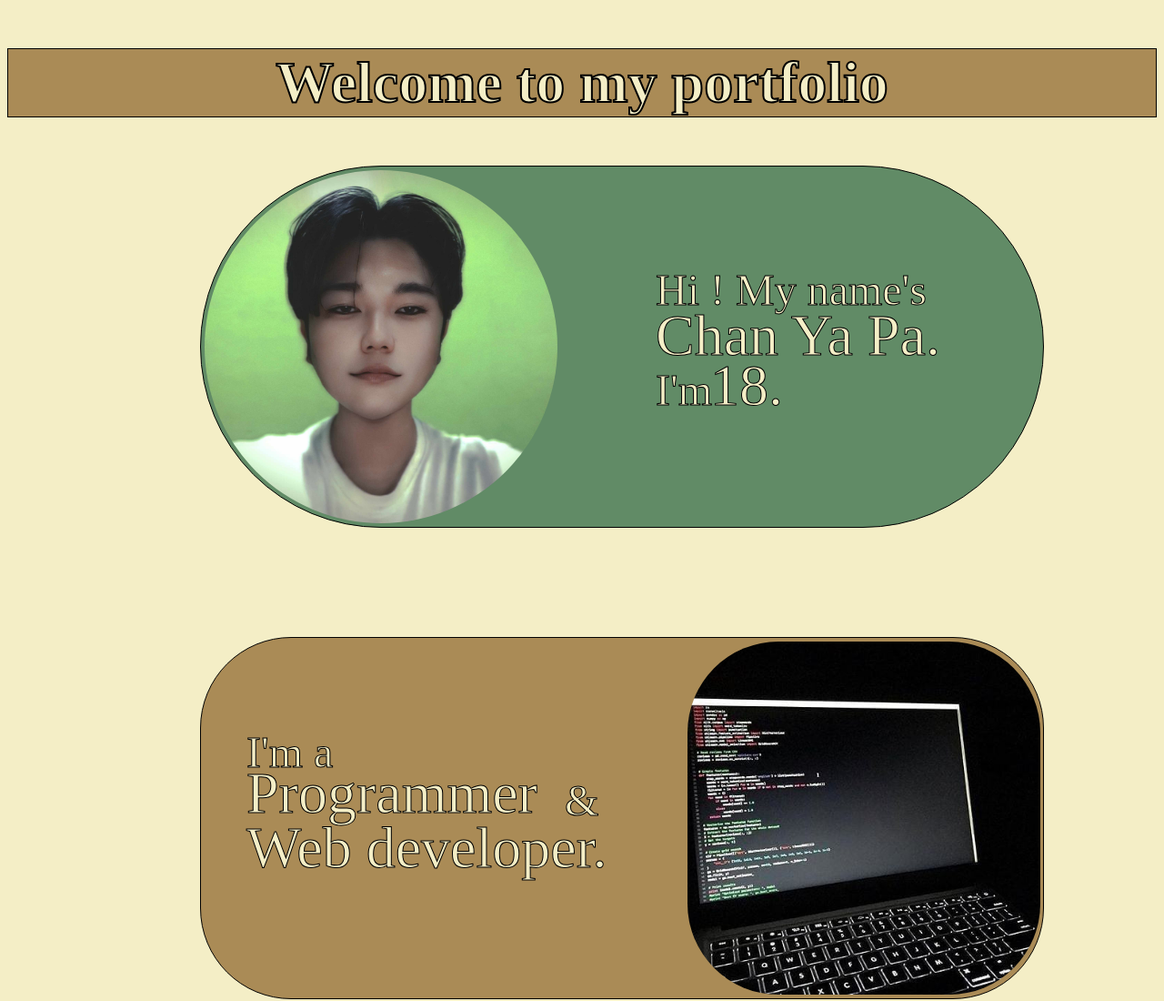
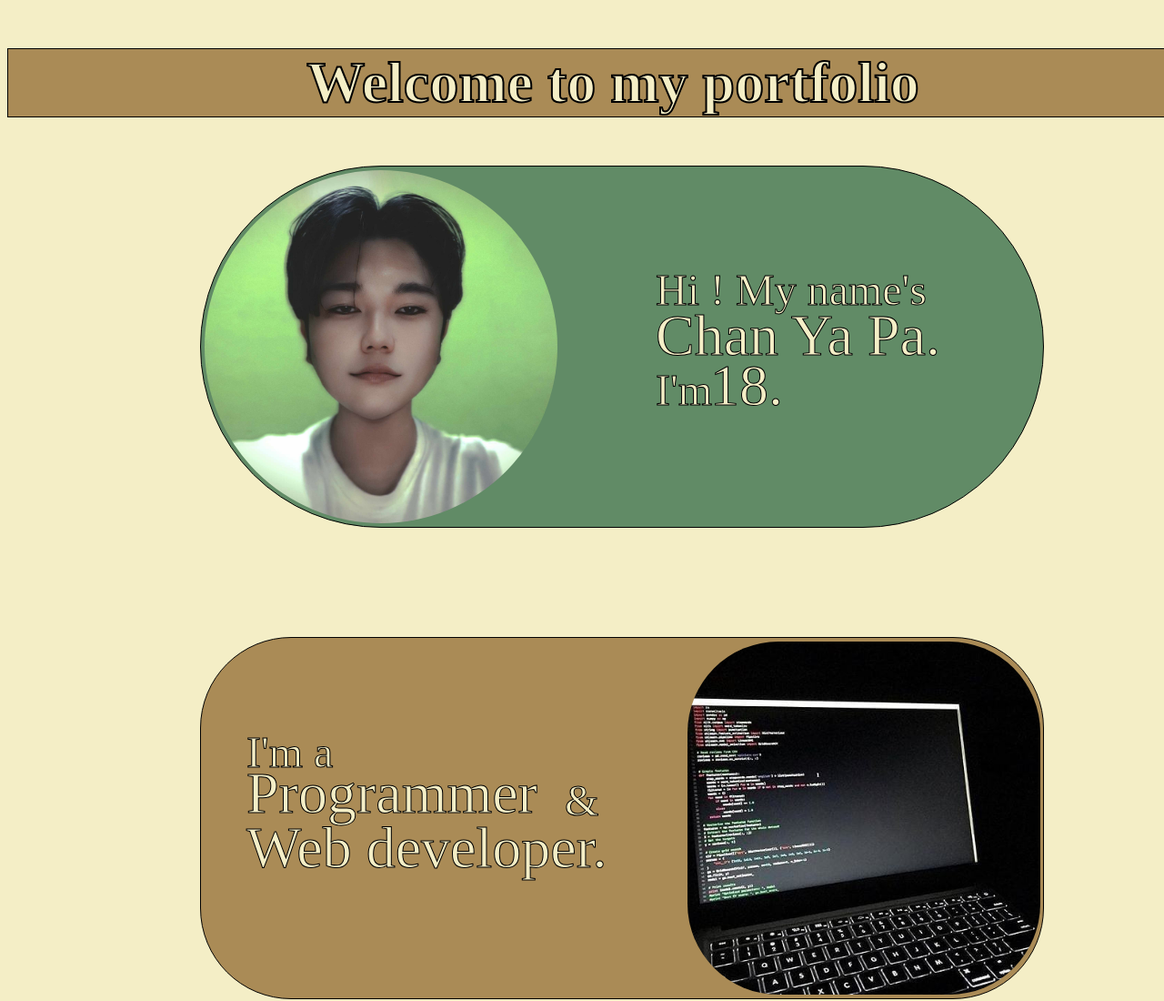
Before and after one commit to chanyupa/portfolio, a plain HTML site: page index.html in a window 1280 px wide. Shown: the top 1100 px of the page at 91% size. Drawn offline with Linux system fonts and the light colour scheme.

Commit message:
Update portfolio.css

```diff
--- a/portfolio.css
+++ b/portfolio.css
@@ -4,6 +4,7 @@
     -webkit-text-stroke:2px black;
     border: 1px black solid;
     background-color: #AA8B56;
+    width: 1330px;
 }
 .mine{
     position: absolute;
```
